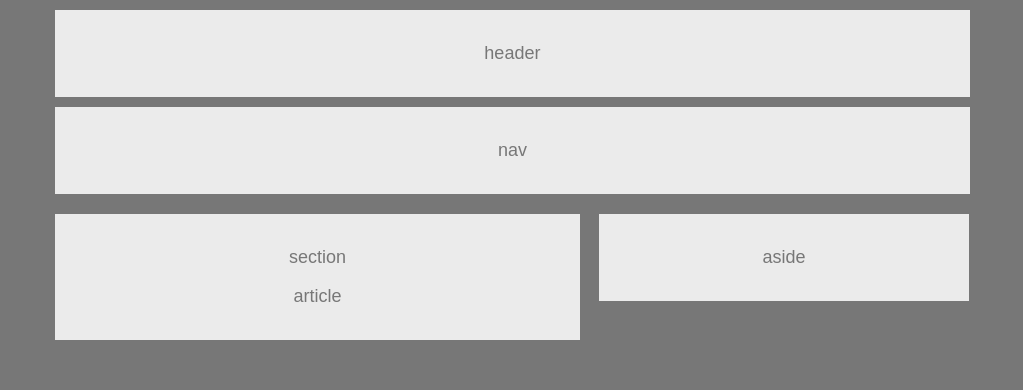
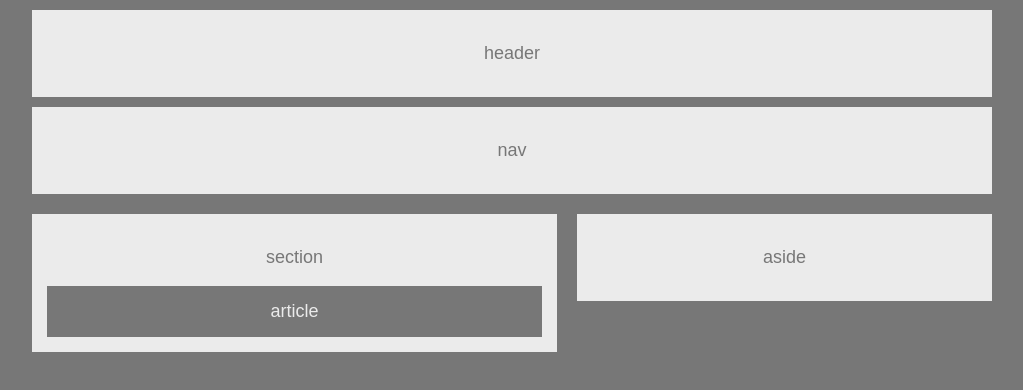
Before and after one commit to kaygrog/HW-Wireframe, a plain HTML site: page index.html in a window 1280 px wide. Shown: the whole page, without its empty margins (128-1151 px from the left). Drawn offline with Linux system fonts and the light colour scheme.

Commit message:
Header, nav, section, article, and aside divs positioned correctly on page

```diff
--- a/index.html
+++ b/index.html
@@ -21,9 +21,7 @@
 
     <div class="section">
         <p>section</p>
-        <div class="article">
-            <p>article</p>
-        </div>
+        <div class="article">article</div>
     </div>
 
 </body>
--- a/style.css
+++ b/style.css
@@ -1,9 +1,17 @@
+html {
+    display: table;
+    margin: auto;
+}
+
 body {
     font-family: 'Arial', 'Helvetica Neue', Helvetica, sans-serif;
     color: #777;
     background: #777;
-    /*width: 960px;*/
+    width: 960px;
     font-size: 18px;
+    text-align: center;
+    display: table-cell;
+    vertical-align: middle;
 }
 
 .header, .nav, .section, .aside, .footer {
@@ -12,9 +20,8 @@ body {
 }
 
 .header, .nav {
-    margin-left: 175px;
-    width: 70%;
     margin-top: 10px;
+    display: block;
 }
 
 .section, .aside {
@@ -22,24 +29,21 @@ body {
 }
 
 .section {
-    margin-left: 175px;
-    /*float: left;*/
     width: 495px;
 }
 
 .aside {
     float: right;
-    margin-right: 175px;
-    width: 340px;
+    width: 385px;
 }
 
 .article {
     color: #ebebeb;
     background: #777;
+    padding: 15px;
 }
 
 h1, p {
     color: #777;
     background: #ebebeb;
-    text-align: center;
 }
```
